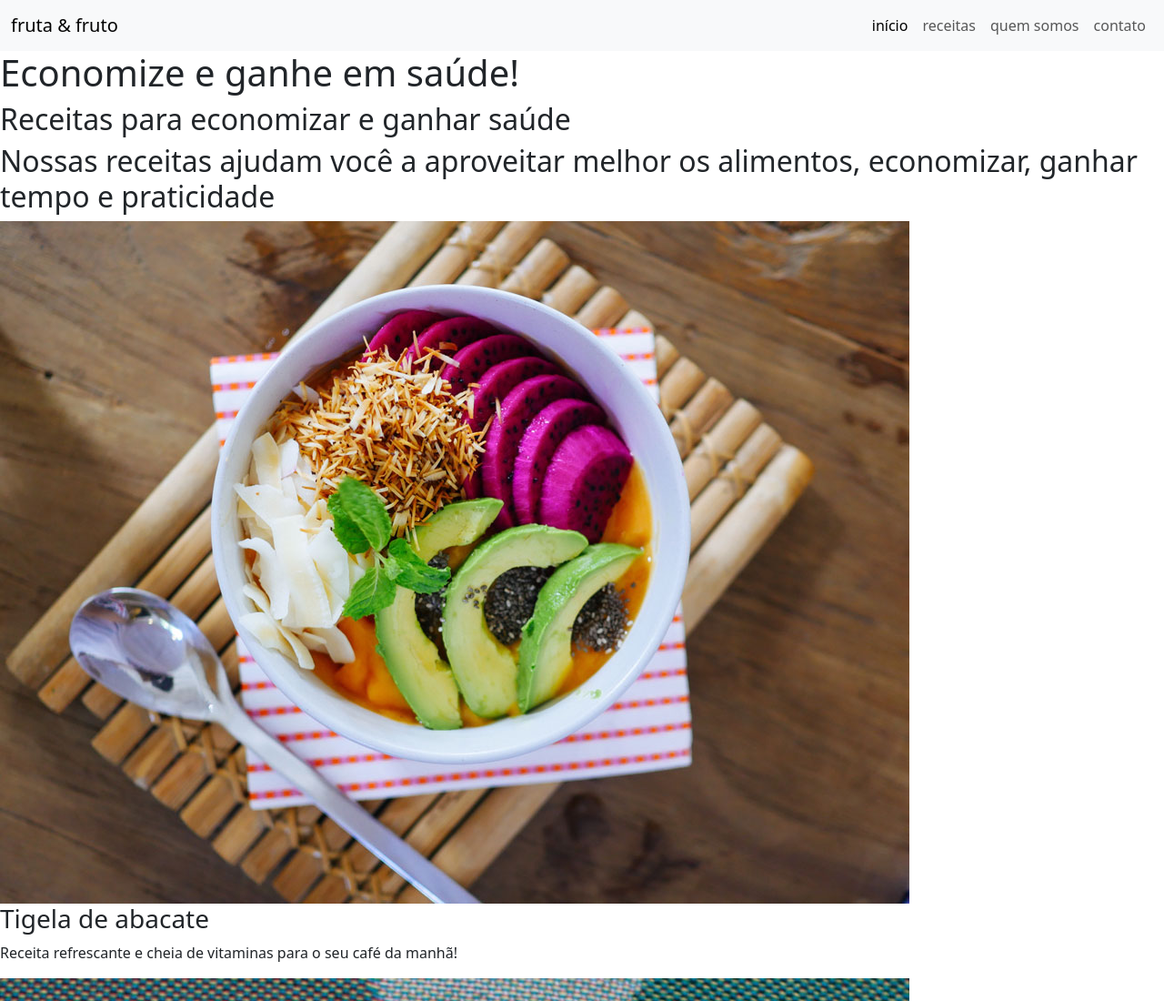
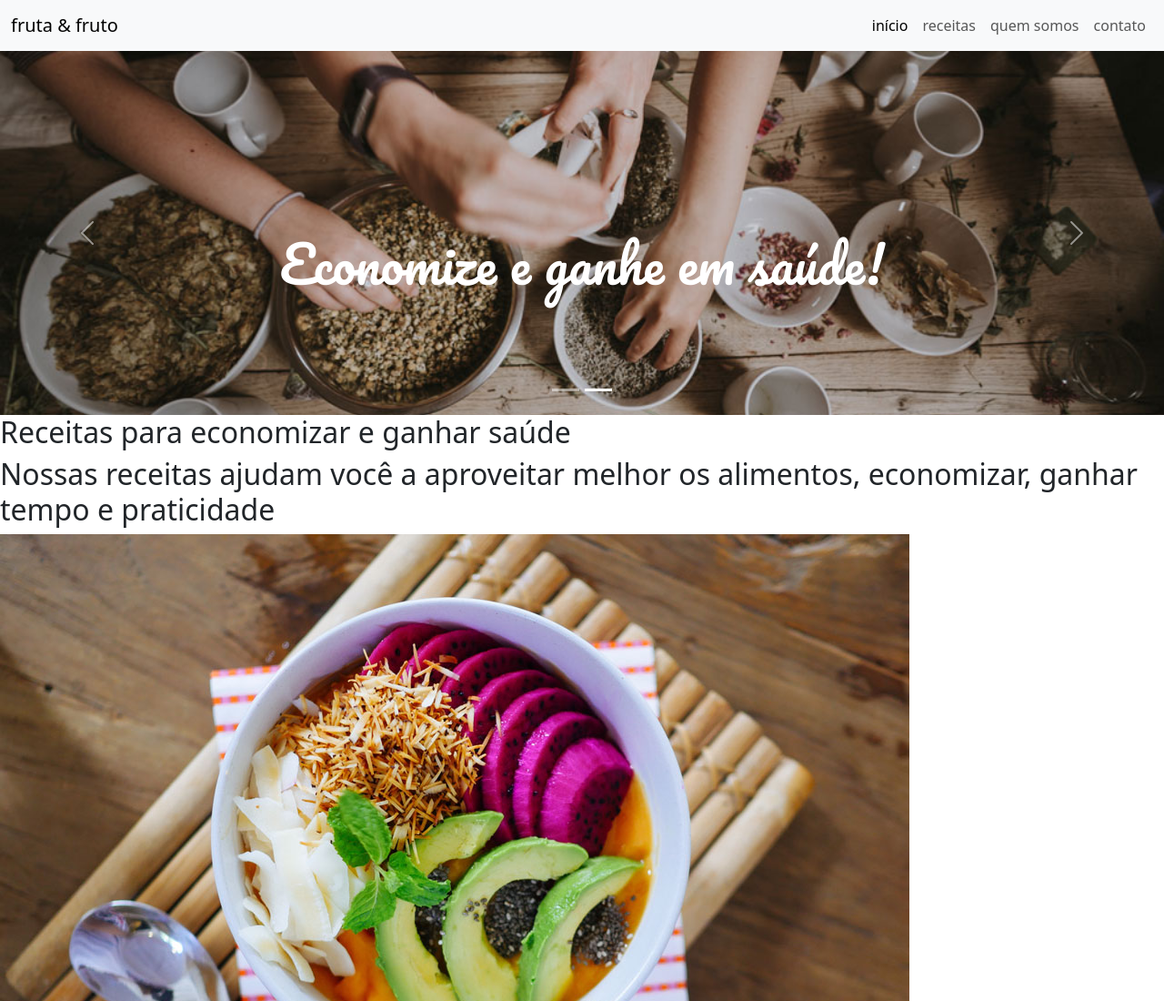
Before and after one commit to ajuteixeira/frutaefruto, a plain HTML site: page index.html in a window 1280 px wide. Shown: the top 1100 px of the page at 91% size. Drawn offline with nearby package versions, Linux system fonts and the light colour scheme.

Commit message:
adding carousel

```diff
--- a/index.html
+++ b/index.html
@@ -1,17 +1,20 @@
 <!DOCTYPE html>
-<html>
+<html lang="pt-br">
 
 <head>
   <meta charset="utf-8">
   <meta name="viewport" content="width=device-width, initial-scale=1">
   <title>fruta e fruto</title>
+  <link rel="preconnect" href="https://fonts.googleapis.com">
+  <link rel="preconnect" href="https://fonts.gstatic.com" crossorigin>
+  <link href="https://fonts.googleapis.com/css2?family=Pacifico&display=swap" rel="stylesheet">
   <link href="https://cdn.jsdelivr.net/npm/bootstrap@5.3.0-alpha2/dist/css/bootstrap.min.css" rel="stylesheet"
     integrity="sha384-aFq/bzH65dt+w6FI2ooMVUpc+21e0SRygnTpmBvdBgSdnuTN7QbdgL+OapgHtvPp" crossorigin="anonymous">
   <link rel="stylesheet" type="text/css" href="src/style.css">
 </head>
 
 <body>
-  <nav class="navbar navbar-expand-lg bg-body-tertiary fixed-top">
+  <nav class="navbar navbar-expand-lg bg-body-tertiary">
     <div class="container-fluid">
       <a class="navbar-brand" href="#">fruta & fruto</a>
       <button class="navbar-toggler" type="button" data-bs-toggle="collapse" data-bs-target="#navbarNav"
@@ -36,10 +39,36 @@
       </div>
     </div>
   </nav>
-  <title>fruto & fruta</title>
-
-  <h1>Reaproveite melhor os alimentos!</h1>
-  <h1>Economize e ganhe em saúde!</h1>
+  <div id="carouselExampleCaptions" class="carousel slide" data-bs-ride="carousel" data-bs-interval="4000">
+    <div class="carousel-indicators">
+      <button type="button" data-bs-target="#carouselExampleCaptions" data-bs-slide-to="0" class="active"
+        aria-current="true" aria-label="Slide 1"></button>
+      <button type="button" data-bs-target="#carouselExampleCaptions" data-bs-slide-to="1"
+        aria-label="Slide 2"></button>
+    </div>
+    <div class="carousel-inner">
+      <div class="carousel-item active">
+        <img src="/src/img/carrossel-img1.jpg" class="d-block w-100 carousel-img1" alt="...">
+        <div class="carousel-caption d-none d-md-block h-50">
+          <h1 class="title-font display-4">Reaproveite melhor os alimentos!</h1>
+        </div>
+      </div>
+      <div class="carousel-item">
+        <img src="/src/img/carrossel-img2.jpg" class="d-block w-100 carousel-img2" alt="...">
+        <div class="carousel-caption d-none d-md-block h-50">
+          <h1 class="title-font display-4">Economize e ganhe em saúde!</h1>
+        </div>
+      </div>
+    </div>
+    <button class="carousel-control-prev" type="button" data-bs-target="#carouselExampleCaptions" data-bs-slide="prev">
+      <span class="carousel-control-prev-icon" aria-hidden="true"></span>
+      <span class="visually-hidden">Previous</span>
+    </button>
+    <button class="carousel-control-next" type="button" data-bs-target="#carouselExampleCaptions" data-bs-slide="next">
+      <span class="carousel-control-next-icon" aria-hidden="true"></span>
+      <span class="visually-hidden">Next</span>
+    </button>
+  </div>
 
   <h2>Receitas para economizar e ganhar saúde</h2>
   <h2>Nossas receitas ajudam você a aproveitar melhor os alimentos, economizar, ganhar tempo e praticidade</h2>
--- a/src/style.css
+++ b/src/style.css
@@ -0,0 +1,13 @@
+.carousel-img1,
+.carousel-img2 {
+  height: 400px;
+  object-fit: cover;
+}
+
+.carousel-img1 {
+  object-position: 0 80%;
+}
+
+.title-font {
+  font-family: 'Pacifico', cursive;
+}
```
